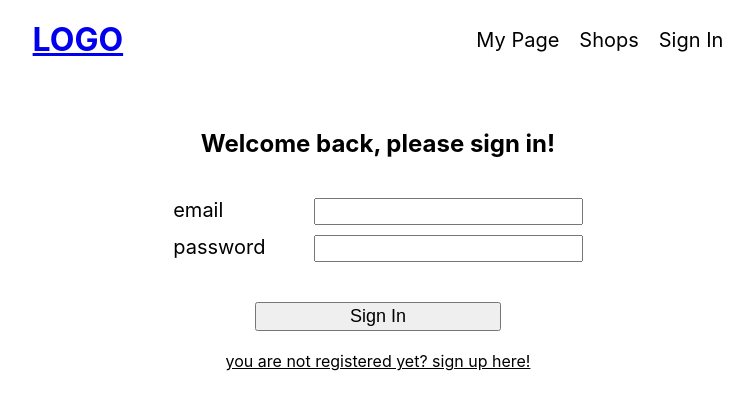
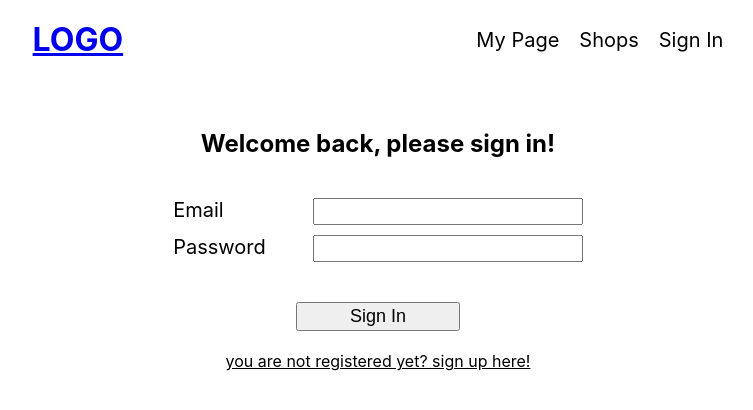
Before and after one commit to jeffk713/my-garage, a React (Create React App) app: page /sign-in in a window 1280 px wide. Shown: the top 410 px of the page, without its empty margins (262-1015 px from the left). Built offline with nearby package versions, Linux system fonts and the light colour scheme.

Commit message:
minor style changes on input and custom-button components

```diff
--- a/src/components/custom-button/custom-button.styles.scss
+++ b/src/components/custom-button/custom-button.styles.scss
@@ -8,12 +8,12 @@
   }
 }
 .in-add-vehicle-page {
-  width: 40%;
+  width: 30%;
   min-width: 170px;
   margin: 0 auto;
 }
 
 .in-sign-in-page {
-  width: 60%;
+  width: 40%;
   margin: 30px auto 0 auto;
 }
--- a/src/components/input-box/input-box.styles.scss
+++ b/src/components/input-box/input-box.styles.scss
@@ -6,8 +6,13 @@
   font-size: 20px;
   margin-bottom: 10px;
 
+  > label {
+    width: 90px;
+    text-align: left;
+  }
   > input {
     margin-left: 20px;
     font-size: 20px;
+    width: 270px;
   }
 }
--- a/src/components/pages/homepage/homepage.styles.scss
+++ b/src/components/pages/homepage/homepage.styles.scss
@@ -1,8 +1,6 @@
 .homepage {
-  min-height: 60vh;
-
   .homepage-banner {
-    margin: 30vh auto 0 auto;
+    margin: 100px auto 0 auto;
 
     .banner-title {
       margin-bottom: 20px;
--- a/src/components/pages/sign-in/sign-in.component.js
+++ b/src/components/pages/sign-in/sign-in.component.js
@@ -40,7 +40,7 @@ class SignInPage extends React.Component {
         <form onSubmit={handleSubmit}>
           <div className='sign-in-input-container'>
             <InputBox
-              label='email'
+              label='Email'
               type='text'
               name='email'
               value={email}
@@ -48,7 +48,7 @@ class SignInPage extends React.Component {
               required
             />
             <InputBox
-              label='password'
+              label='Password'
               type='password'
               name='password'
               value={password}
```
